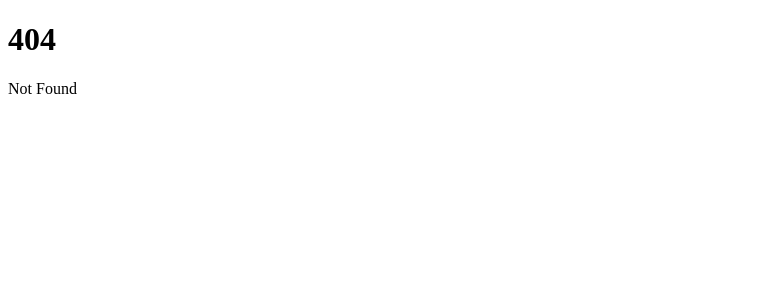
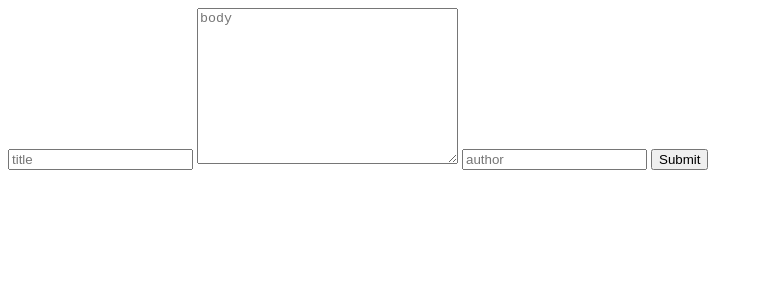
Before and after one commit to vibovenkat123/Forum, a SvelteKit app: page /New in a window 1280 px wide. Before the commit this address had no page. Shown: the top 300 px of the page, without its empty margins (0-763 px from the left). Built offline with nearby package versions, Linux system fonts and the light colour scheme.

Commit message:
setup form actions on server

```diff
--- /dev/null
+++ b/src/routes/New/+page.server.ts
@@ -0,0 +1,11 @@
+import type { Actions } from "@sveltejs/kit";
+
+export const actions: Actions = {
+  default: async ({ request }) => {
+    const data = await request.formData();
+    const title = data.get('title');
+    const author = data.get('author');
+    const body = data.get('body');
+    console.log(title, author, body);
+  }
+};
--- /dev/null
+++ b/src/routes/New/+page.svelte
@@ -0,0 +1,6 @@
+<form method="POST">
+  <input type="text" id="title" name="title" placeholder="title" />
+  <textarea name="body" id="body" cols="30" rows="10" placeholder="body" />
+  <input type="text" id="author" name="author" placeholder="author" />
+  <input type="submit" />
+</form>
```
